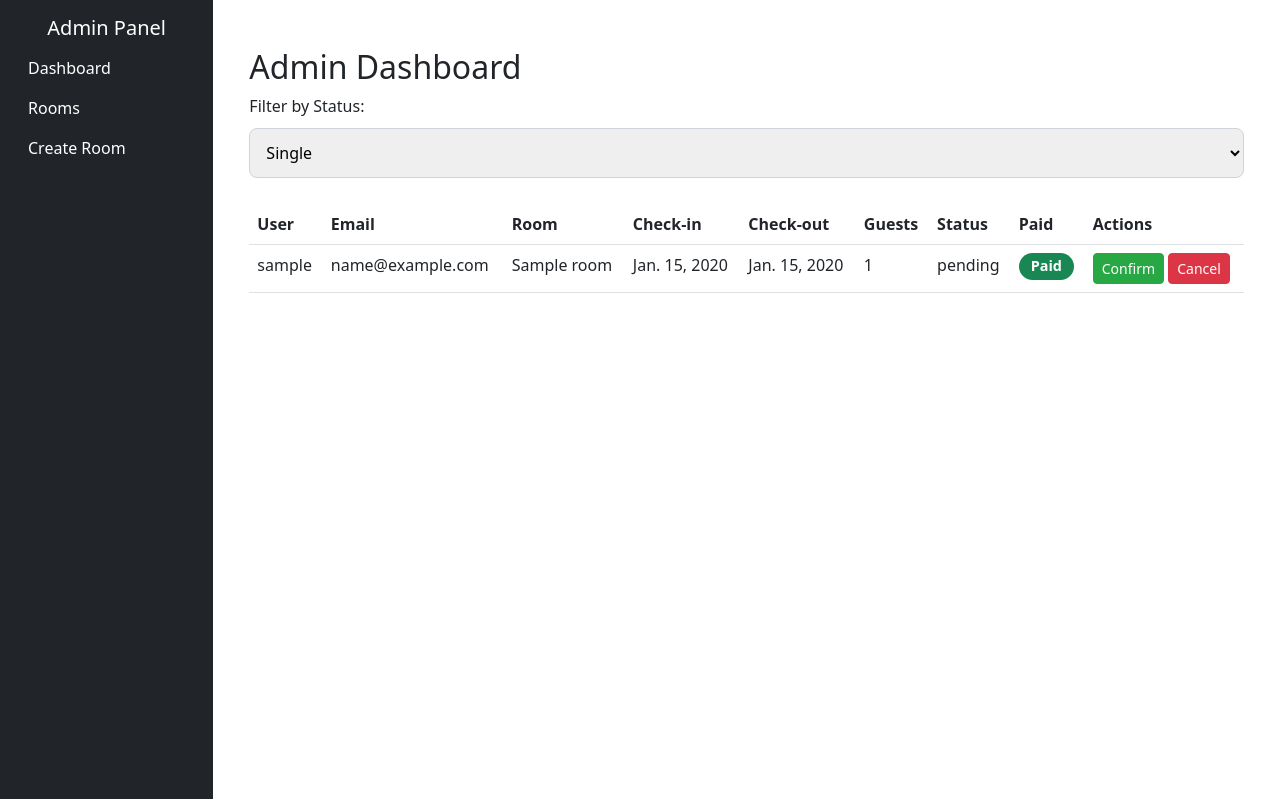
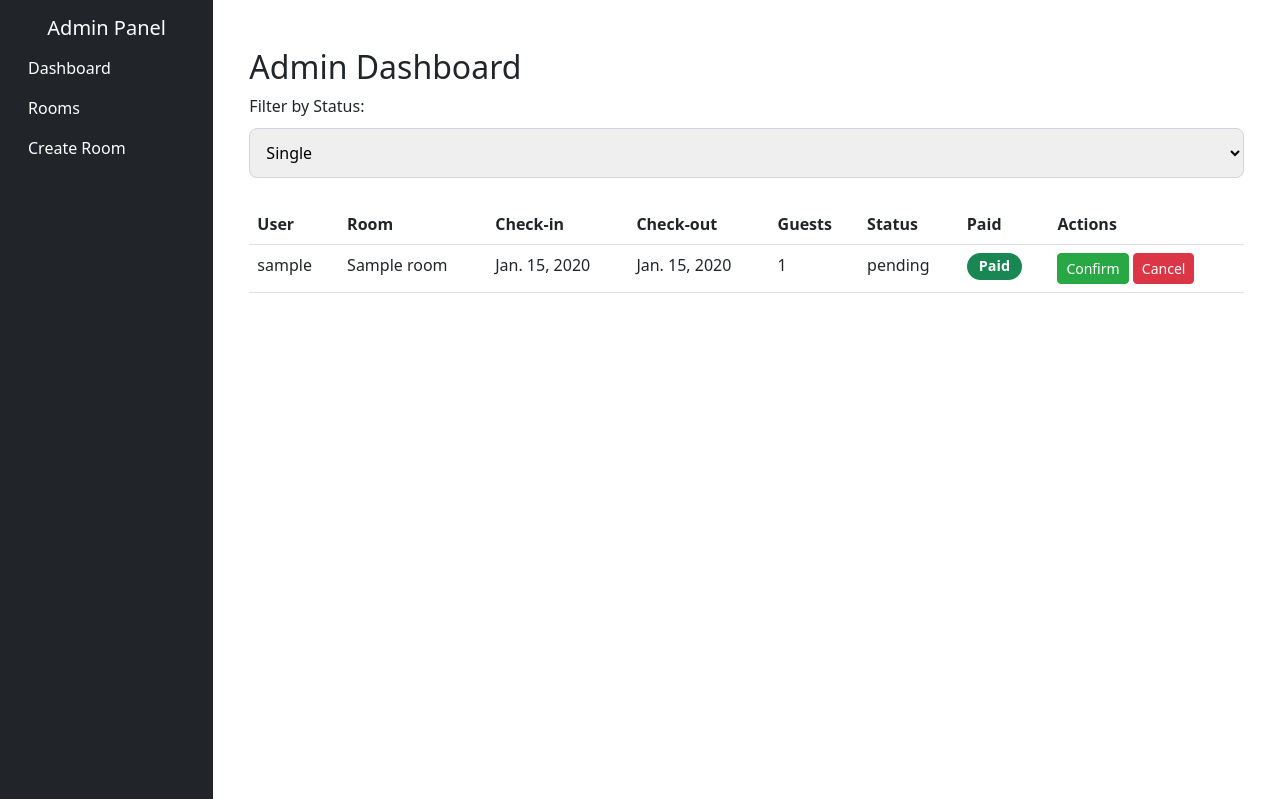
Before and after one commit to SayedAli451/EasyStay, a Django app: page /admin-dashboard/ in a window 1280 px wide. Shown: the part 56-855 px from the top of the page. Run offline with Django 5.2, Linux system fonts and the light colour scheme; a user stored in the database is signed in; tables that the repository leaves empty hold one stand-in row (values such as "Sample post"); some libraries are stand-ins or nearby versions.

```diff
--- a/hotel/templates/hotel/admin_dashboard.html
+++ b/hotel/templates/hotel/admin_dashboard.html
@@ -20,7 +20,6 @@
         <thead>
             <tr>
                 <th>User</th>
-                <th>Email</th>
                 <th>Room</th>
                 <th>Check-in</th>
                 <th>Check-out</th>
@@ -34,7 +33,6 @@
             {% for booking in bookings %}
             <tr>
                 <td>{{ booking.user.username }}</td>
-                <td>{{ booking.user.email }}</td>
                 <td>{{ booking.room.name }}</td>
                 <td>{{ booking.check_in }}</td>
                 <td>{{ booking.check_out }}</td>
```
Also changed, not shown: README.MD.
